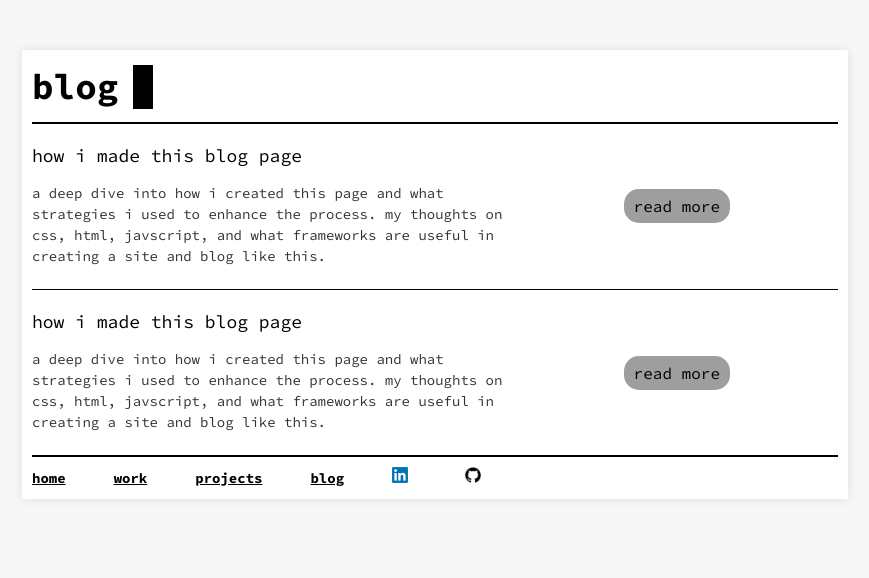
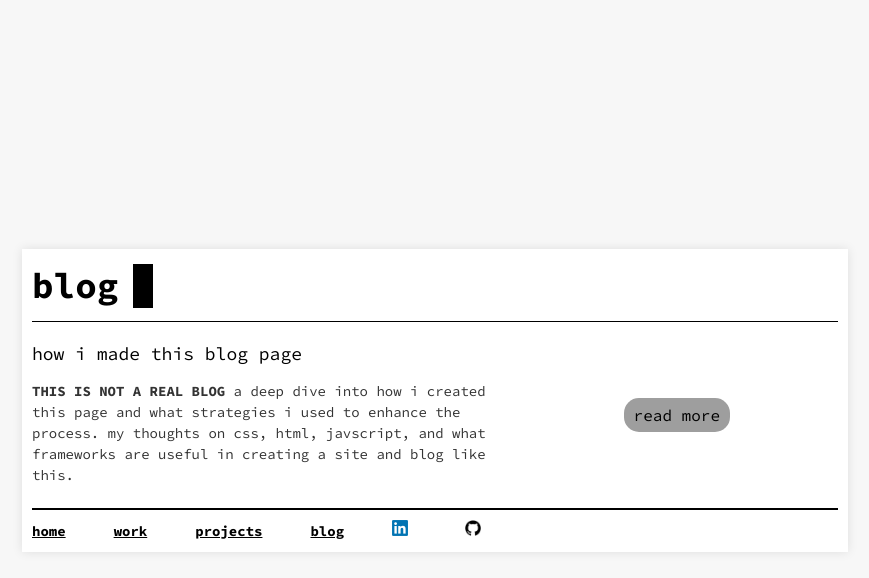
Before and after one commit to bancell04/bancell.dev, a plain HTML site: page blog/index.html in a window 1280 px wide. Shown: the whole page, without its empty margins (205-1074 px from the left). Drawn offline with Linux system fonts and the light colour scheme.

Commit message:
fixed image, centered 'container' div, and fixed link to gavingarzia.com

```diff
--- a/blog/index.html
+++ b/blog/index.html
@@ -27,7 +27,7 @@
                                     how i made this blog page
                                 </p>
                                 <p class="description">
-                                    a deep dive into how i created this page and what strategies i used to enhance the process. my thoughts on css, html, javscript, and what frameworks are useful in creating a site and blog like this.
+                                    <strong>THIS IS NOT A REAL BLOG</strong> a deep dive into how i created this page and what strategies i used to enhance the process. my thoughts on css, html, javscript, and what frameworks are useful in creating a site and blog like this.
                                 </p>
                             </div>
                             <div class="blog_button_side">
@@ -36,7 +36,7 @@
                         </div>
                         <hr id="project_separator">
 
-                        <!-- BLOG 2 -->
+                        <!-- BLOG 2
                         <div class="blog">
                             <div class="blog_desc">
                                 <p class="subtitle">
@@ -50,7 +50,7 @@
                                 <a class="blog_button" href="#">read more</a>
                             </div>
                         </div>
-                        <hr id="project_separator">
+                        <hr id="project_separator"> -->
 
                         <div class="links">
                             <a href="/">home</a>&nbsp;&nbsp;&nbsp;&nbsp;
--- a/static/style.css
+++ b/static/style.css
@@ -8,7 +8,11 @@ body {
     margin: 0;
     padding: 0;
     background-color: #f7f7f7;
+    min-height: 100vh;
     overflow: auto; /* Allow scrolling if content overflows */
+    display: flex;
+    align-items: center;
+    justify-content: center;
 }
 
 .container {
@@ -88,7 +92,7 @@ body {
         width: 115%;
         height: 115%;
         object-fit: cover;
-        object-position: -260px -100px;
+        object-position: 40% 50%;
     }
 
     .mobile-headshot {
```
Also changed, not shown: projects/index.html (+1 -1 lines).
